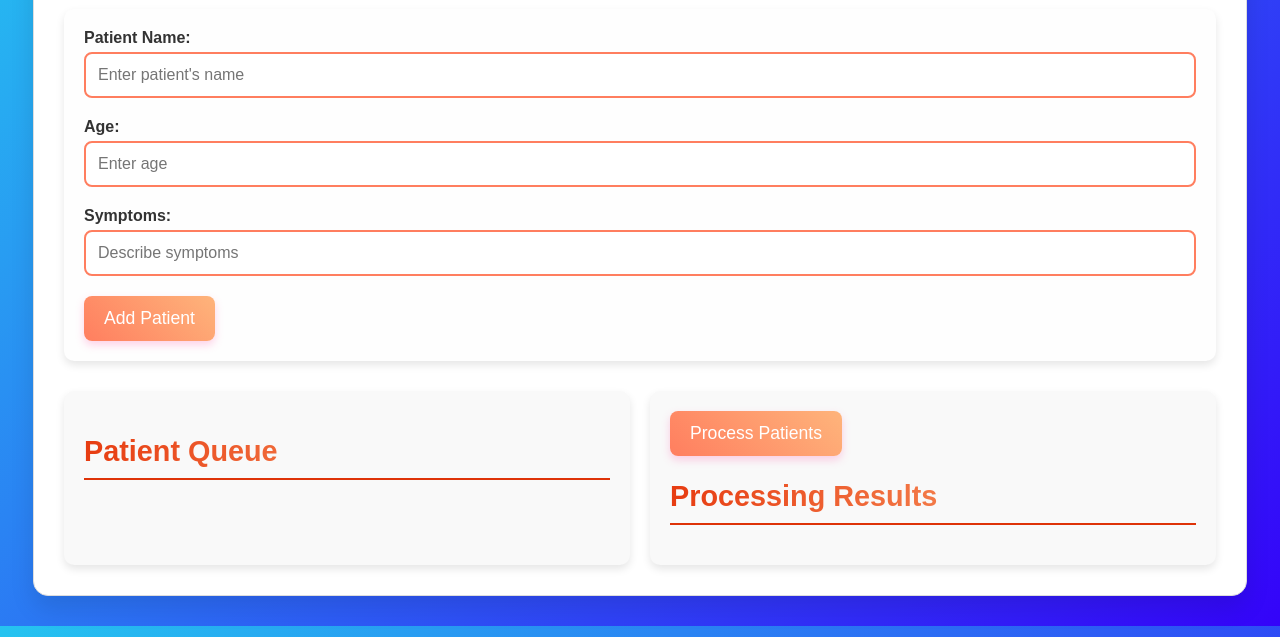
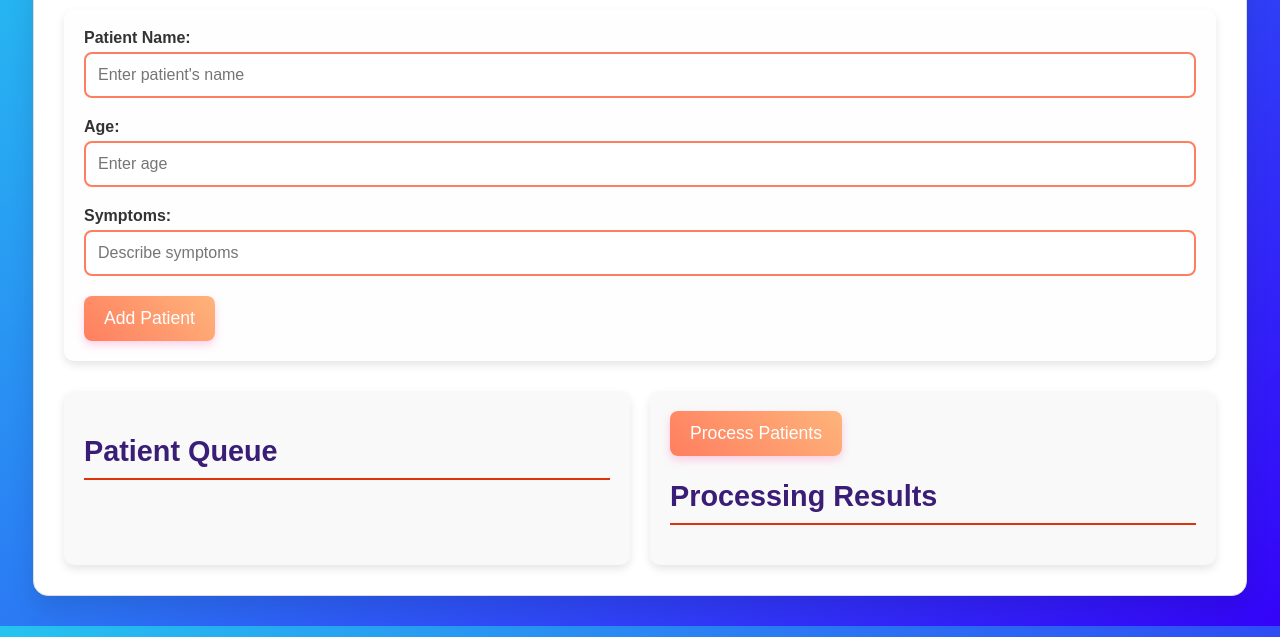
Before and after one commit to Vinayaganand/hospital_management, a plain HTML site: page index.html in a window 1280 px wide. Shown: the part 163-800 px from the top of the page. Drawn offline with Linux system fonts and the light colour scheme.

Commit message:
Fixed background color issue in css

```diff
--- a/styles.css
+++ b/styles.css
@@ -101,9 +101,7 @@ button:active {
 h2 {
   font-size: 1.8em;
   color: #3a1d76;
-  background: linear-gradient(90deg, #e73c11, #feb47b);
   -webkit-background-clip: text;
-  -webkit-text-fill-color: transparent;
   border-bottom: 2px solid #de3308;
   padding-bottom: 10px;
   margin-bottom: 20px;
```
